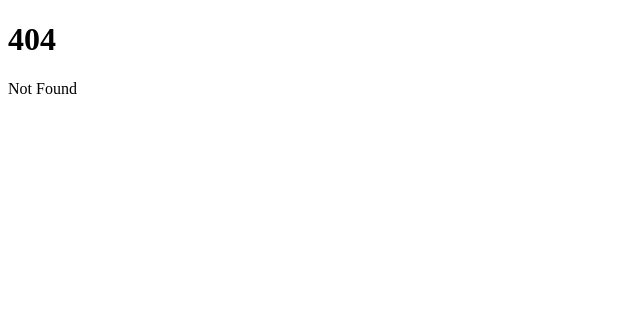
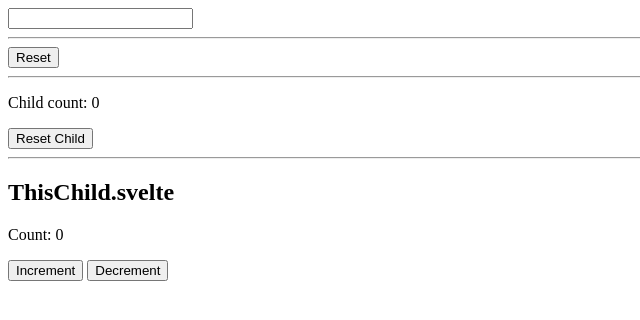
Before and after one commit to clshu/svelte-freecodecamp, a SvelteKit app: page /binding/this in a window 1280 px wide. Before the commit this address had no page. Shown: the top 320 px of the page, without its empty margins (0-640 px from the left). Built offline with nearby package versions, Linux system fonts and the light colour scheme.

Commit message:
bind:this to bind elements or bind components and access component's methods. For the props it need svelt accessors. Use bind:<props> to has easier con trol.

```diff
--- /dev/null
+++ b/src/lib/components/ThisChild.svelte
@@ -0,0 +1,16 @@
+<svelte:options accessors />
+
+<script>
+	export let count = 0;
+
+	export const reset = () => {
+		count = 0;
+	};
+</script>
+
+<section>
+	<h2>ThisChild.svelte</h2>
+	<p>Count: {count}</p>
+	<button on:click={() => (count += 1)}>Increment</button>
+	<button on:click={() => (count -= 1)}>Decrement</button>
+</section>
--- a/src/routes/+page.svelte
+++ b/src/routes/+page.svelte
@@ -10,4 +10,5 @@
 	<li><a href="/directive"><h3>Class Directive</h3></a></li>
 	<li><a href="/binding"><h3>Binding</h3></a></li>
 	<li><a href="/binding/group"><h3>Binding: Group (checkbox and radio)</h3></a></li>
+	<li><a href="/binding/this"><h3>Binding: this</h3></a></li>
 </ul>
--- /dev/null
+++ b/src/routes/binding/this/+page.svelte
@@ -0,0 +1,34 @@
+<script>
+	import { onMount } from 'svelte';
+	import ThisChild from '$lib/components/ThisChild.svelte';
+
+	let element;
+	let child;
+
+	let count = 0;
+
+	// console.log(element); // undefined
+	onMount(() => {
+		console.log(element); // <input>
+		// require <svelte:options accessors />
+		console.log(child.count); // <ThisChild>
+	});
+
+	const reset = () => {
+		element.value = '';
+	};
+	const resetChild = () => {
+		child.reset();
+	};
+</script>
+
+<!-- bind:this is one way binding -->
+<input bind:this={element} />
+<hr />
+<button on:click={reset}>Reset</button>
+<hr />
+<p>Child count: {count}</p>
+<button on:click={resetChild}>Reset Child</button>
+
+<hr />
+<ThisChild bind:this={child} bind:count />
```
